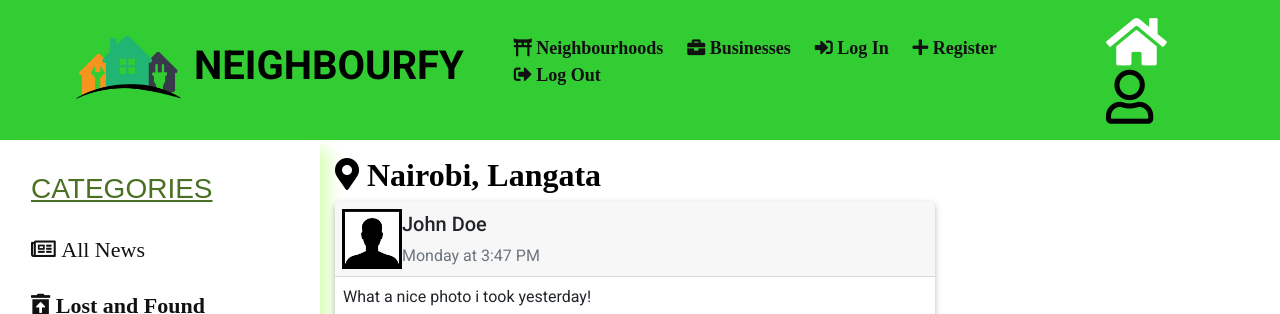
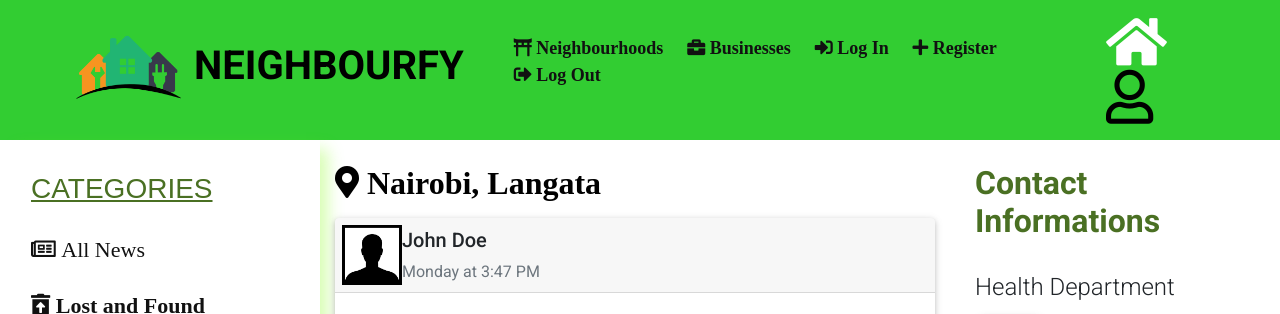
Before and after one commit to Abtez/neighbourhood, a Django app: page / in a window 1280 px wide. Shown: the top 314 px of the page. Run offline with Django 3.2, Linux system fonts and the light colour scheme; some libraries are stand-ins or nearby versions.

Commit message:
add contact information

```diff
--- a/neighbour/templates/index.html
+++ b/neighbour/templates/index.html
@@ -10,7 +10,7 @@
 
 {% block content %}
 <div class="container-fluid">
-    <div class="row">
+    <div class="row d-flex flex-wrap">
         <div class="col-md-3 col-12 left">
         <!-- Grid column -->
 
@@ -31,7 +31,7 @@
 
         <div class="col-md-6">
 
-            <h2 class="mt-3" style="color: black; font-weight:bold;"><i class="fas fa-map-marker-alt">   Nairobi, Langata</i></h2>
+            <h2 class="mt-4 mb-3" style="color: black; font-weight:bold;"><i class="fas fa-map-marker-alt">   Nairobi, Langata</i></h2>
 
             <div class="card">
                 <div class="card-header">
@@ -40,78 +40,39 @@
                     </div>
                     <div class="name lead"><strong><span style="font-size: 20px;">  John Doe</span></strong> <br>  <small><span class="text-muted">Monday at 3:47 PM</span></small></div>
                 </div>
-                <div class="card-content p-2">
-                    What a nice photo i took yesterday!
+                <div class="card-content p-4">
+                    <h4 style="font-weight: bold;">A Nice Pic</h4>
+                    <p>What a nice photo i took yesterday!</p>
                 </div>
                 <div class="card-content">
                     <img src="http://lorempixel.com/1000/600/" style="width: 100%">
                 </div>
-                <div class="card-content fg-gray p-2">
-                    <span><small>Likes: </small>112</span>
-                    <span><small>Comments: </small>43</span>
-                </div>
+
                 <div class="card-footer">
-                    <button class="flat-button mif-thumbs-up mif-2x"></button>
-                    <button class="flat-button mif-tag mif-2x"></button>
-                    <button class="flat-button mif-share mif-2x"></button>
-                </div>
-            </div>
-
-            <hr>
-
-            <div class="card">
-                <div class="card-header">
-                    <div class="avatar">
-                        <img class="img-fluid" src="/static/img/user_square.jpg">
-                    </div>
-                    <div class="name lead"><strong><span style="font-size: 20px;">  John Doe</span></strong> <br>  <small><span class="text-muted">Monday at 3:47 PM</span></small></div>
-                </div>
-                <div class="card-content p-2">
-                    What a nice photo i took yesterday!
-                </div>
-                <div class="card-content">
-                    <img src="http://lorempixel.com/1000/600/" style="width: 100%">
-                </div>
-                <div class="card-content fg-gray p-2">
-                    <span><small>Likes: </small>112</span>
-                    <span><small>Comments: </small>43</span>
-                </div>
-                <div class="card-footer">
-                    <button class="flat-button mif-thumbs-up mif-2x"></button>
-                    <button class="flat-button mif-tag mif-2x"></button>
-                    <button class="flat-button mif-share mif-2x"></button>
-                </div>
-            </div>
-
-            <hr>
-
-            <div class="card">
-                <div class="card-header">
-                    <div class="avatar">
-                        <img class="img-fluid" src="/static/img/user_square.jpg">
-                    </div>
-                    <div class="name lead"><strong><span style="font-size: 20px;">  John Doe</span></strong> <br>  <small><span class="text-muted">Monday at 3:47 PM</span></small></div>
-                </div>
-                <div class="card-content p-2">
-                    What a nice photo i took yesterday!
-                </div>
-                <div class="card-content">
-                    <img src="http://lorempixel.com/1000/600/" style="width: 100%">
-                </div>
-                <div class="card-content fg-gray p-2">
-                    <span><small>Likes: </small>112</span>
-                    <span><small>Comments: </small>43</span>
-                </div>
-                <div class="card-footer">
-                    <button class="flat-button mif-thumbs-up mif-2x"></button>
-                    <button class="flat-button mif-tag mif-2x"></button>
-                    <button class="flat-button mif-share mif-2x"></button>
+                    <a href="" class="btn btn-sm btn-outline-success">Reply</a>
+                    <a href="" class="btn btn-sm btn-outline-success">Reviews</a>
                 </div>
             </div>
 
         </div>
 
+        <hr>
+
         <div class="col-md-3">
+
+            <h2 style="color: #4A7023;" class="font-weight-bold py-4">Contact Informations</h2>
+            <h4>Health Department</h4>
+            <p class="lead"><span class="badge badge-pill badge-success">111000</span></p>
+            <p class="lead"><span class="badge badge-pill badge-success">222111</span></p>
+            <p class="lead"><span class="badge badge-pill badge-success">333222</span></p>
+
+            <h4>Fire Department</h4>
+            <p class="lead"><span class="badge badge-pill badge-secondary">010101</span></p>
+
+            <h4>Police Department</h4>
+            <p class="lead"><span class="badge badge-pill badge-default">911</span></p>
+            <p class="lead"><span class="badge badge-pill badge-default">111</span></p>
+            <p class="lead"><span class="badge badge-pill badge-default">100</span></p>
 
         </div>
 
```
